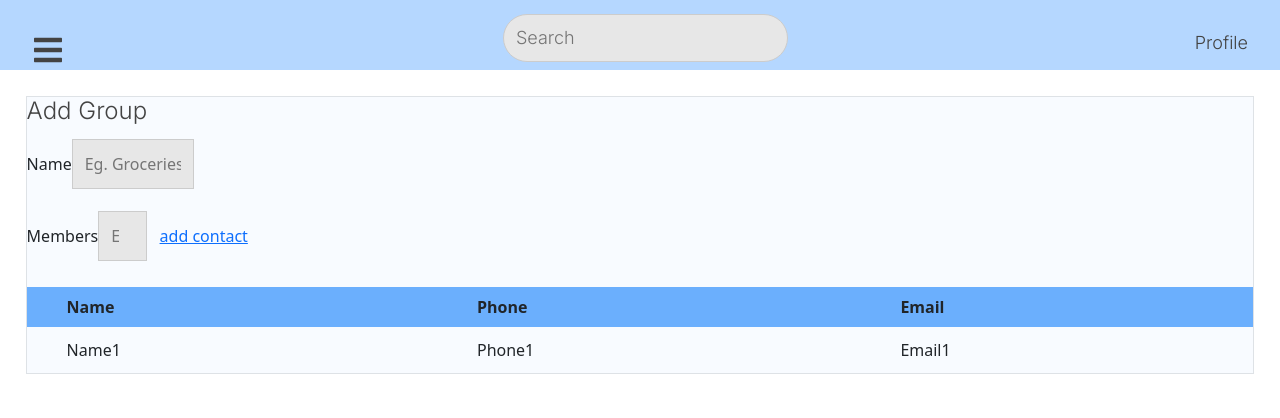
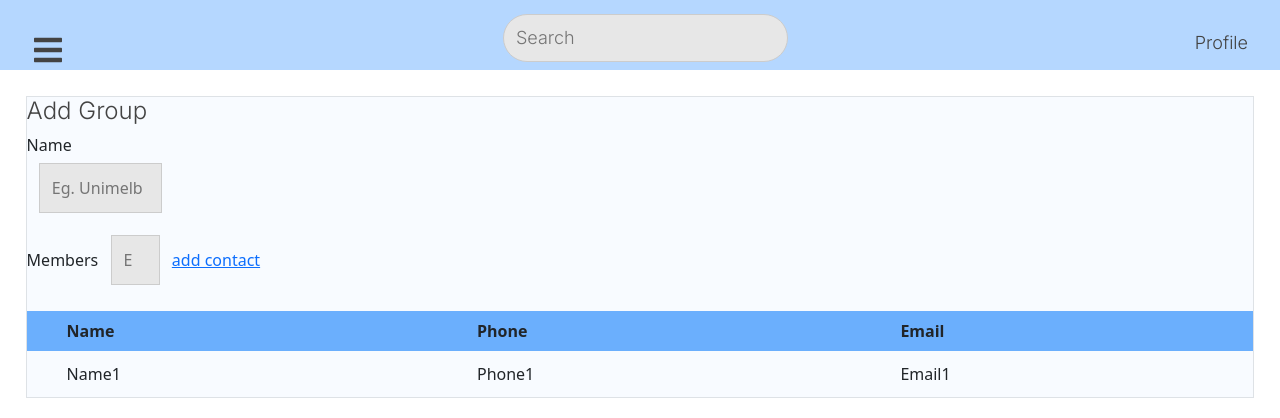
Before and after one commit to yiyangshen/COMP30022-DocMcStuffins, a React (Create React App) app in the folder frontend/: page /groups/new in a window 1280 px wide. Shown: the top 418 px of the page. Built offline with nearby package versions, Linux system fonts and the light colour scheme.

Commit message:
prettified new group page + fixed typos there

```diff
--- a/frontend/src/components/newGroup.tsx
+++ b/frontend/src/components/newGroup.tsx
@@ -8,14 +8,16 @@ class newMemo extends React.Component {
         return (
             <div className="border">
                 <h1>Add Group</h1>
-                <label>Name</label>
-                <input type="name" id="groupName" name="groupName" placeholder="Eg. Groceries"/>
+                <div className="box">
+                    <label>Name</label>
+                    <input type="name" id="groupName" name="groupName" placeholder="Eg. Unimelb"/>
+                    <div className="box1">
+                        <label>Members</label>
+                        <input type="number" id="members" name="members" placeholder="Eg. 2"/>
+                        <Link to=".." className="addContact">add contact</Link>
+                    </div>
+                </div>
 
-                <div className="box1">
-                    <label>Members</label>
-                    <input type="number" id="members" name="members" placeholder="Eg. 5"/>
-                    <Link to=".." className="addContact">add contact</Link>
-                </div>
                 <table>
                     <thead>
                         <tr className="table-lable">
--- a/frontend/src/css/newGroup.css
+++ b/frontend/src/css/newGroup.css
@@ -15,6 +15,7 @@ input[type=name], groupName{
     margin-top: 6px;
     margin-bottom: 16px;
     resize: vertical;
+    margin-left: 1%;
 }
 input[type=number], members{
     width: 4%;
@@ -24,6 +25,11 @@ input[type=number], members{
     margin-top: 6px;
     margin-bottom: 16px;
     resize: vertical;
+    margin-left: 1%;
+}
+.box{
+    display: flex;
+    flex-direction: column;
 }
 .addContact{
     margin-left: 1%;
```
